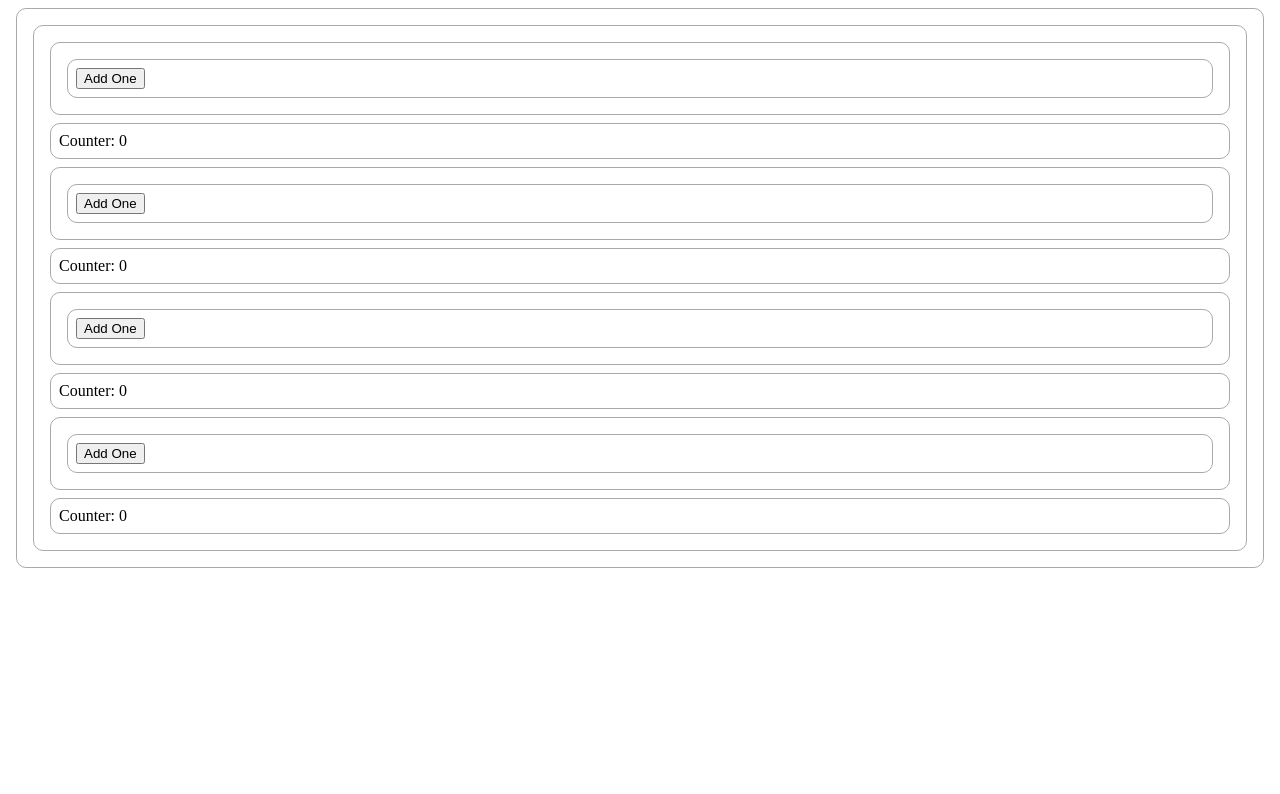
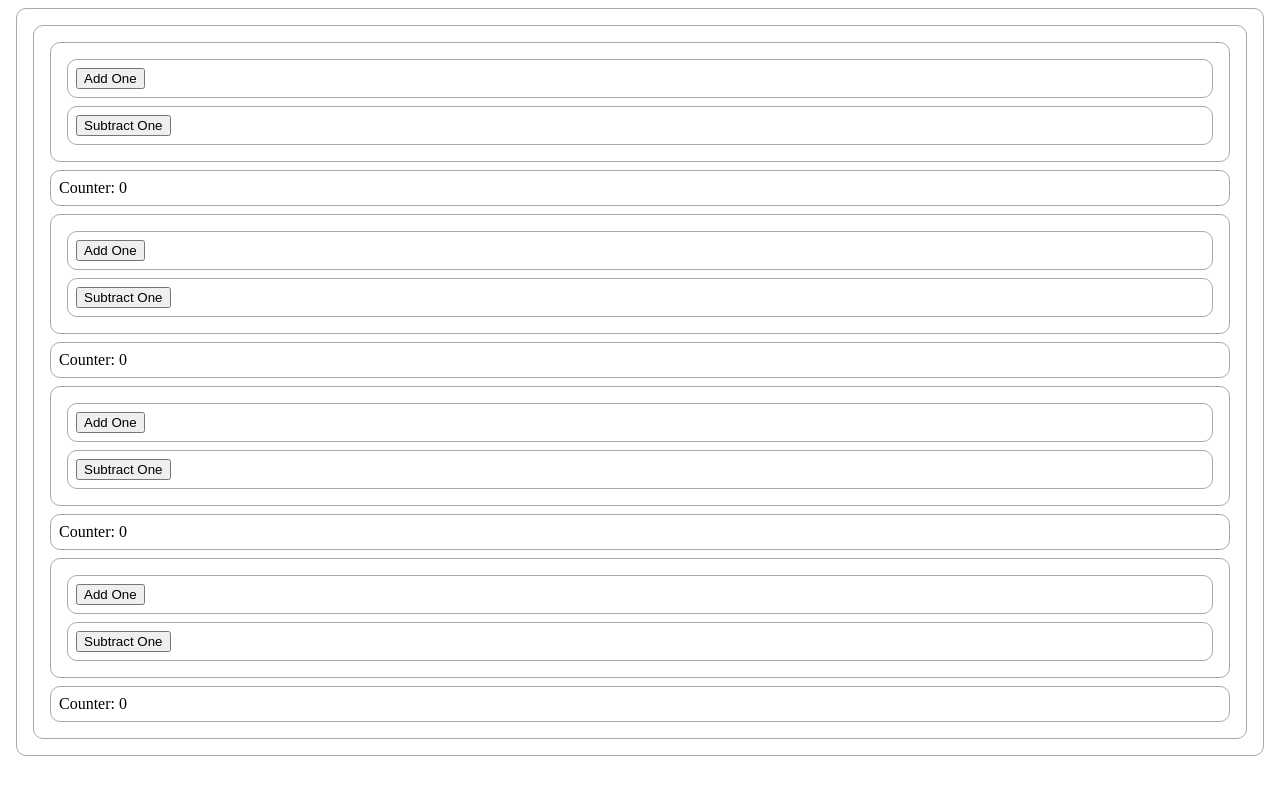
Before and after one commit to jackpark-dev/mastering-context, a Next.js app: page /counter/counter-ctx-use-reducer in a window 1280 px wide. Shown: the top 794 px of the page. Built offline with nearby package versions, Linux system fonts and the light colour scheme.

Commit message:
Step2 - useReducer: subtract

```diff
--- a/pages/counter/counter-ctx-use-reducer.js
+++ b/pages/counter/counter-ctx-use-reducer.js
@@ -6,6 +6,8 @@ const reducer = (state, action) => {
   switch (action.type) {
     case "add":
       return state + 1;
+    case "subtract":
+      return state - 1;
     default:
       return state;
   }
@@ -17,9 +19,10 @@ const CounterContextProvider = ({ children }) => (
   </CounterContext.Provider>
 );
 
-const Container = ({ setCounter }) => (
+const Container = () => (
   <div>
-    <AddOneButton setCounter={setCounter} />
+    <AddOneButton />
+    <SubtractOneButton />
   </div>
 );
 
@@ -35,6 +38,22 @@ const AddOneButton = () => {
         }
       >
         Add One
+      </button>
+    </div>
+  );
+};
+const SubtractOneButton = () => {
+  const [, dispatch] = useContext(CounterContext);
+  return (
+    <div>
+      <button
+        onClick={() =>
+          dispatch({
+            type: "subtract",
+          })
+        }
+      >
+        Subtract One
       </button>
     </div>
   );
--- a/pages/counter/counter-ctx-user-state.js
+++ b/pages/counter/counter-ctx-user-state.js
@@ -8,9 +8,9 @@ const CounterContextProvider = ({ children }) => (
   </CounterContext.Provider>
 );
 
-const Container = ({ setCounter }) => (
+const Container = () => (
   <div>
-    <AddOneButton setCounter={setCounter} />
+    <AddOneButton />
   </div>
 );
 
```
